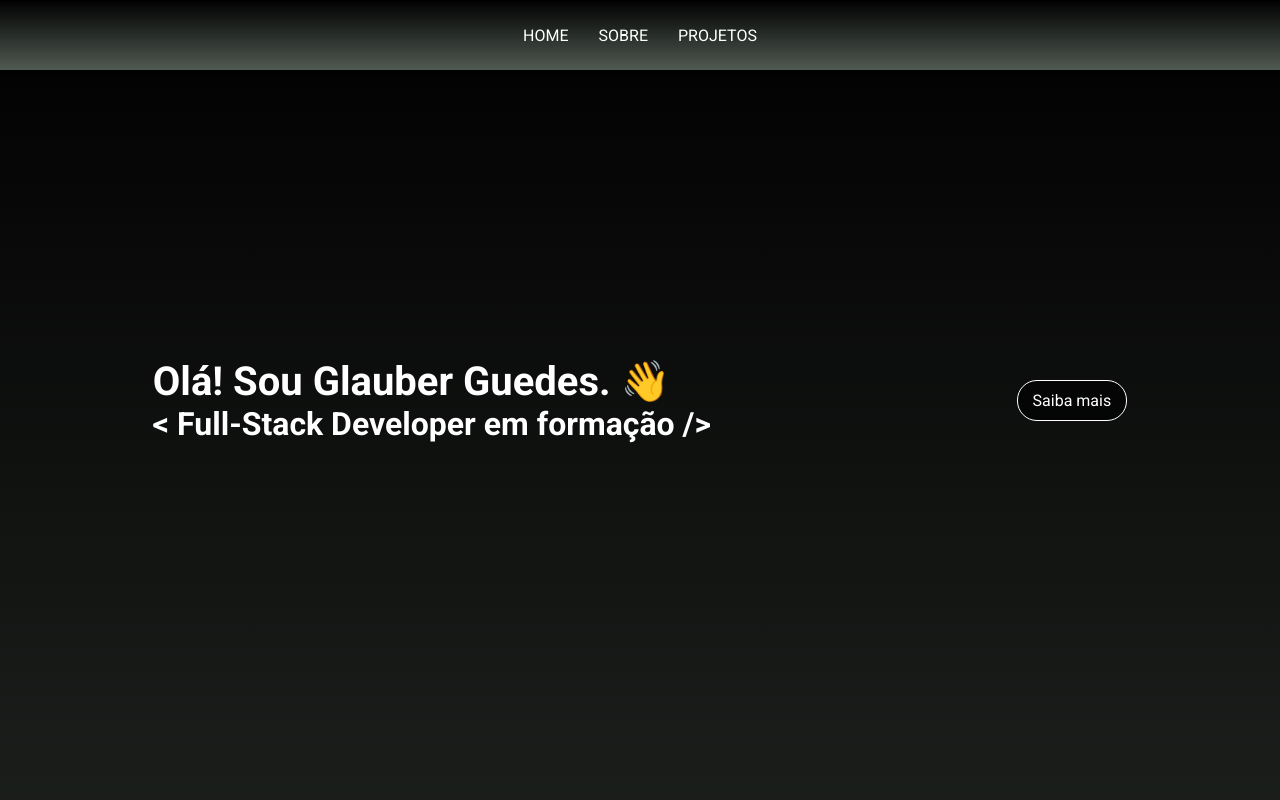
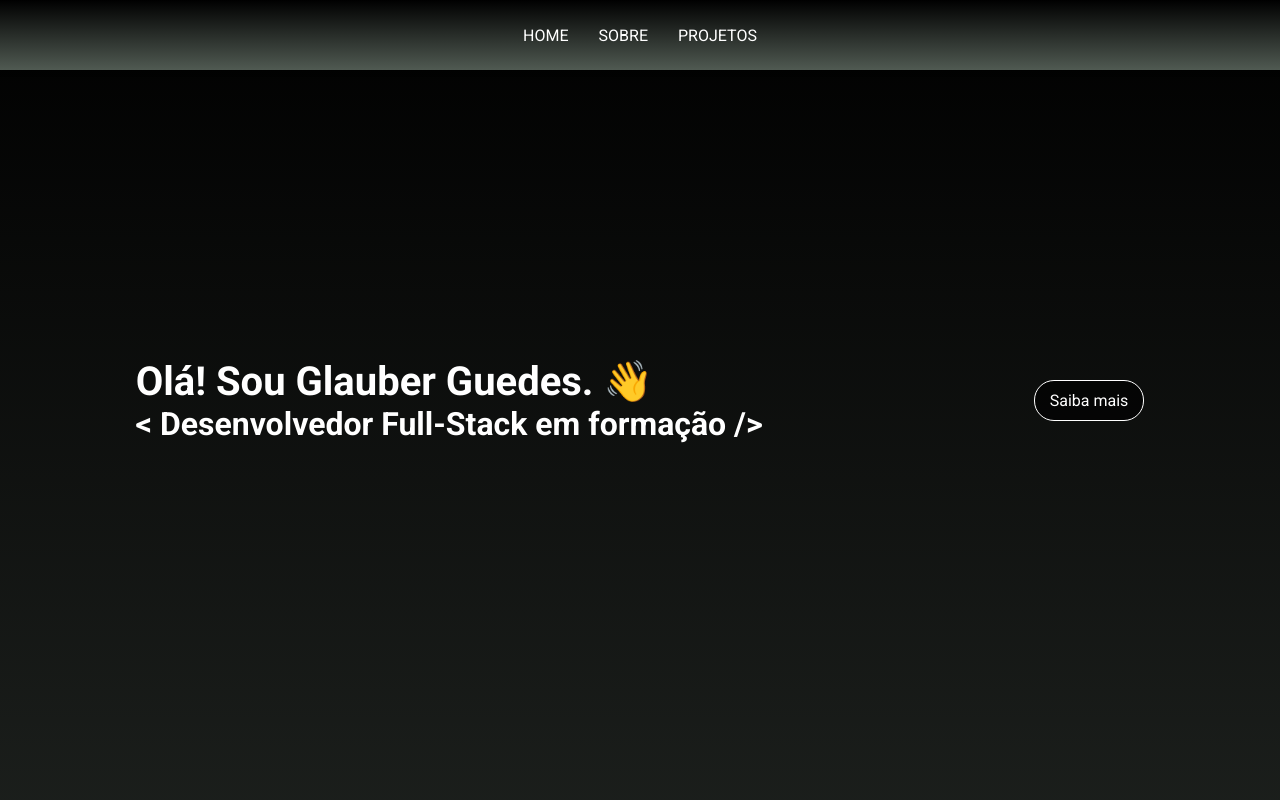
Before and after one commit to GlauberGuedes/Portfolio, a plain HTML site: page index.html in a window 1280 px wide. Shown: the top 800 px of the page. Drawn offline with Linux system fonts and the light colour scheme.

Commit message:
nome da formação em portugues

```diff
--- a/index.html
+++ b/index.html
@@ -20,7 +20,7 @@
     <div class="pagina1" id="home">
         <div class="nome">
             <h1> Olá! Sou Glauber Guedes. 👋</h1>
-            <h2> < Full-Stack Developer em formação /></h2>
+            <h2> < Desenvolvedor Full-Stack em formação /></h2>
         </div>
         <a href=#sobre>Saiba mais</a>
     </div>
```
